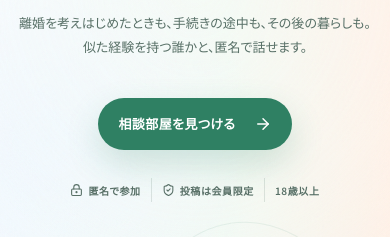
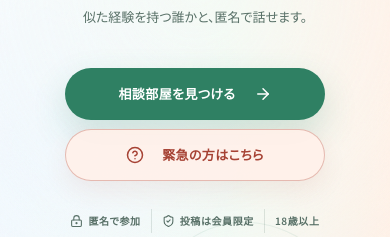
Before and after one commit to 252595tana-alt/rikon-community, a Next.js app: page / in a window 390 px wide. Shown: the part 484-721 px from the top of the page. Built offline with nearby package versions, Linux system fonts and the light colour scheme; no server answers.

Commit message:
Add emergency CTA to home hero

```diff
--- a/src/app/globals.css
+++ b/src/app/globals.css
@@ -74,6 +74,8 @@ svg { flex: 0 0 auto; }
 .button--outline { color: var(--mint-deep); border: 1px solid rgba(47,128,99,.34); background: var(--white); }
 .button--coral { background: var(--coral); color: var(--ink); }
 .button--dark { background: var(--mint-deep); color: var(--white); }
+.button--emergency { min-height: 48px; border: 1px solid rgba(173,70,54,.32); background: rgba(255,240,234,.92); color: #a64234; box-shadow: 0 10px 24px rgba(173,70,54,.09); }
+.button--emergency:hover { border-color: rgba(173,70,54,.52); background: #ffe3d9; color: #8e3429; box-shadow: 0 14px 30px rgba(173,70,54,.15); }
 .text-link { display: inline-flex; align-items: center; gap: 12px; padding-bottom: 7px; border-bottom: 1px solid currentColor; font-size: 14px; font-weight: 800; }
 .text-link svg { width: 18px; transition: transform .2s; }
 .text-link:hover svg { transform: translateX(4px); }
@@ -95,7 +97,8 @@ svg { flex: 0 0 auto; }
 .hero h1 em { position: relative; z-index: 1; color: var(--mint-deep); font-style: normal; }
 .hero h1 em::after { content: ""; position: absolute; z-index: -1; inset: auto -5px 3px -3px; height: 13px; background: rgba(243,160,135,.48); transform: rotate(-1.5deg); }
 .hero-lead { margin: 28px 0 0; max-width: 650px; color: var(--ink-soft); font-size: 15px; line-height: 2; }
-.hero-actions { margin-top: 38px; display: flex; flex-wrap: wrap; justify-content: center; gap: 12px; }
+.hero-actions { margin-top: 38px; display: flex; flex-direction: column; align-items: center; justify-content: center; gap: 10px; }
+.hero-actions .button { min-width: 220px; }
 .trust-list { margin: 28px 0 0; padding: 0; display: flex; flex-wrap: wrap; justify-content: center; gap: 18px; list-style: none; color: var(--ink-soft); font-size: 10px; font-weight: 600; letter-spacing: .06em; }
 .trust-list li { display: flex; align-items: center; gap: 5px; }
 .trust-list li + li { padding-left: 18px; border-left: 1px solid var(--line); }
@@ -385,8 +388,8 @@ svg { flex: 0 0 auto; }
   .hero-lead { font-size: 13px; }
   .hero-art { inset: 0 -45%; height: 100%; margin: 0; opacity: .46; transform: translateY(-27%); }
   .hero-copy { width: 100%; padding-top: 106px; text-align: center; }
-  .hero-actions { gap: 9px; }
-  .hero-actions .button { flex: 0 1 260px; }
+  .hero-actions { width: 100%; gap: 9px; }
+  .hero-actions .button { width: min(260px, 100%); min-width: 0; flex: 0 0 auto; }
   .trust-list { justify-content: center; gap: 10px; }
   .trust-list li + li { padding-left: 10px; }
   .orbit-label--one { left: 22%; }.orbit-label--two { right: 21%; }.orbit-label--three { right: 18%; }
--- a/src/app/page.tsx
+++ b/src/app/page.tsx
@@ -2,6 +2,7 @@ import Link from "next/link";
 import {
   ArrowDown,
   ArrowRight,
+  CircleHelp,
   HeartHandshake,
   LockKeyhole,
   ShieldCheck,
@@ -36,6 +37,9 @@ export default function Home() {
             <div className="hero-actions">
               <Link className="button button--mint" href="#rooms">
                 相談部屋を見つける <ArrowRight aria-hidden="true" />
+              </Link>
+              <Link className="button button--emergency" href="/emergency">
+                <CircleHelp aria-hidden="true" /> 緊急の方はこちら
               </Link>
             </div>
             <ul className="trust-list" aria-label="サービスの特徴">
```
